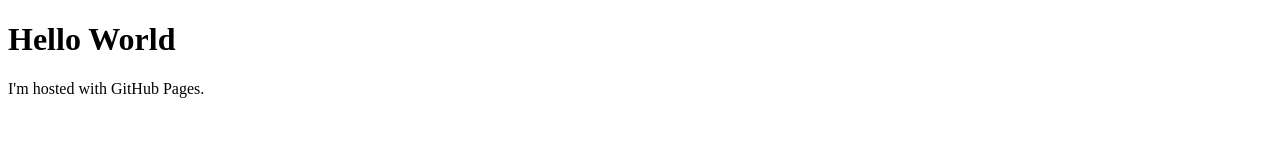
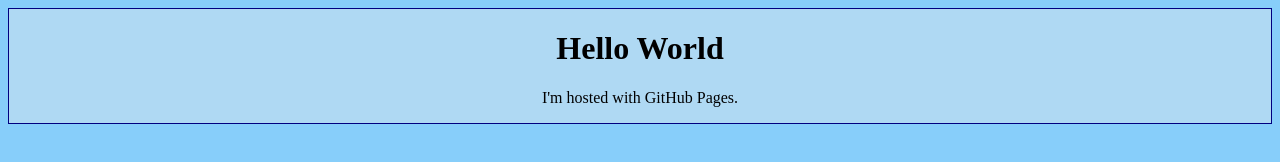
Before and after one commit to BobbydpStrange/BobbydpStrange.github.io, a plain HTML site: page index.html in a window 1280 px wide. Drawn offline with Linux system fonts and the light colour scheme.

Commit message:
second commit

```diff
--- a/index.html
+++ b/index.html
@@ -1,7 +1,16 @@
 <!DOCTYPE html>
 <html>
+
+<head>
+    <title>Home Page</title>
+    <link href="styles.css" rel="stylesheet">
+</head>
+
 <body>
-<h1>Hello World</h1>
-<p>I'm hosted with GitHub Pages.</p>
+    <div class="content">
+        <h1>Hello World</h1>
+        <p>I'm hosted with GitHub Pages.</p>
+    </div>
 </body>
+
 </html>
--- /dev/null
+++ b/styles.css
@@ -0,0 +1,10 @@
+body {
+    background-color: lightskyblue;
+}
+
+.content {
+    text-align: center;
+    border: navy 1.5px solid;
+    background: rgb(175, 217, 243);
+
+}
```
